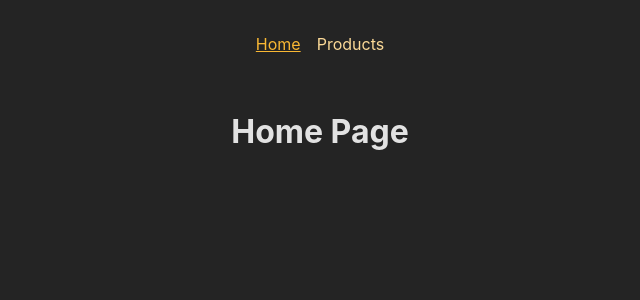
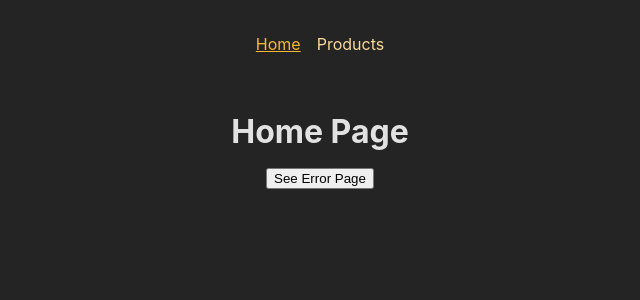
Before and after one commit to LorenzoRossini01/21-Routing, a React (Create React App) app: page / in a window 1280 px wide. Shown: the top 300 px of the page, without its empty margins (320-960 px from the left). Built offline with nearby package versions, Linux system fonts and the light colour scheme.

Commit message:
feat: use useNavigate to navigate programmatically

```diff
--- a/src/pages/Home.js
+++ b/src/pages/Home.js
@@ -1,7 +1,15 @@
+import { useNavigate } from "react-router-dom";
+
 const HomePage = () => {
+  const navigate = useNavigate();
+
+  function navigateHandler() {
+    navigate("/sadad");
+  }
   return (
     <>
       <h1>Home Page</h1>
+      <button onClick={navigateHandler}>See Error Page</button>
     </>
   );
 };
```
